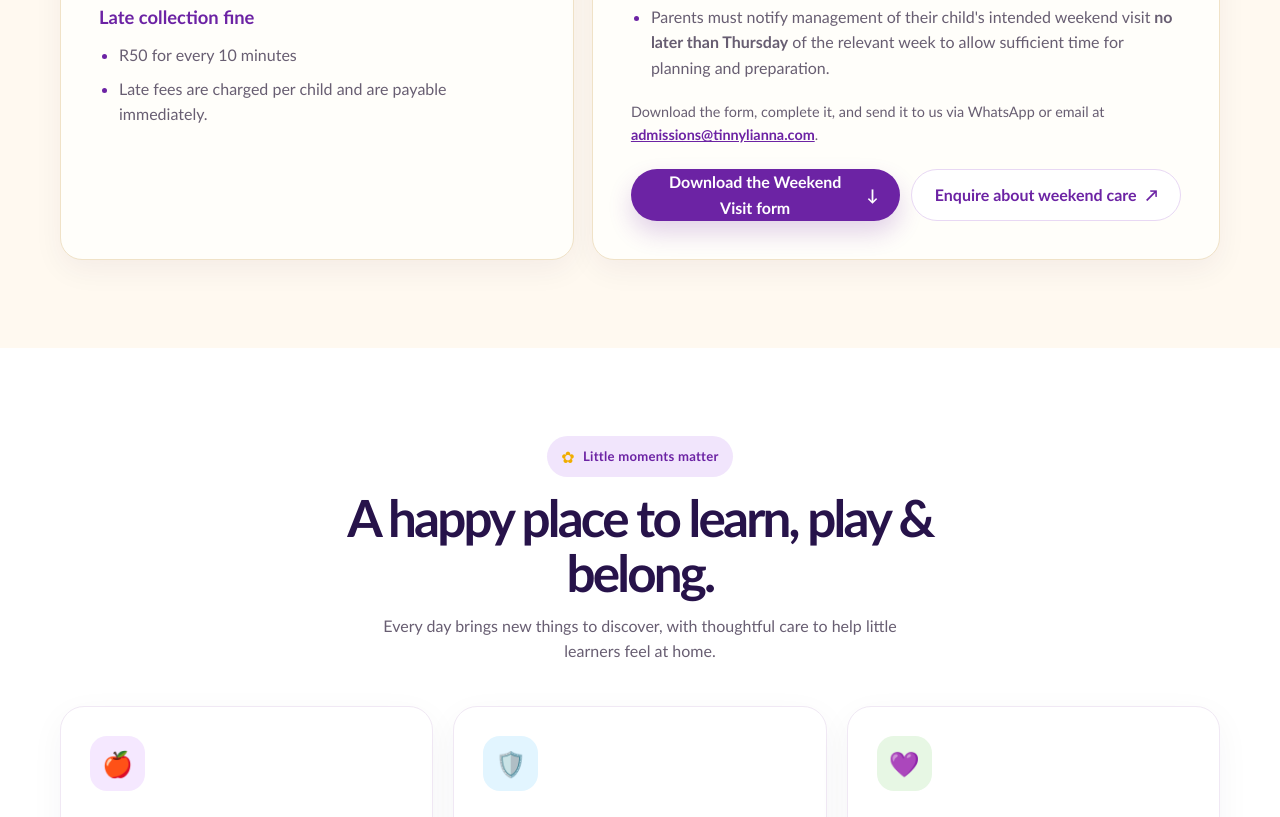
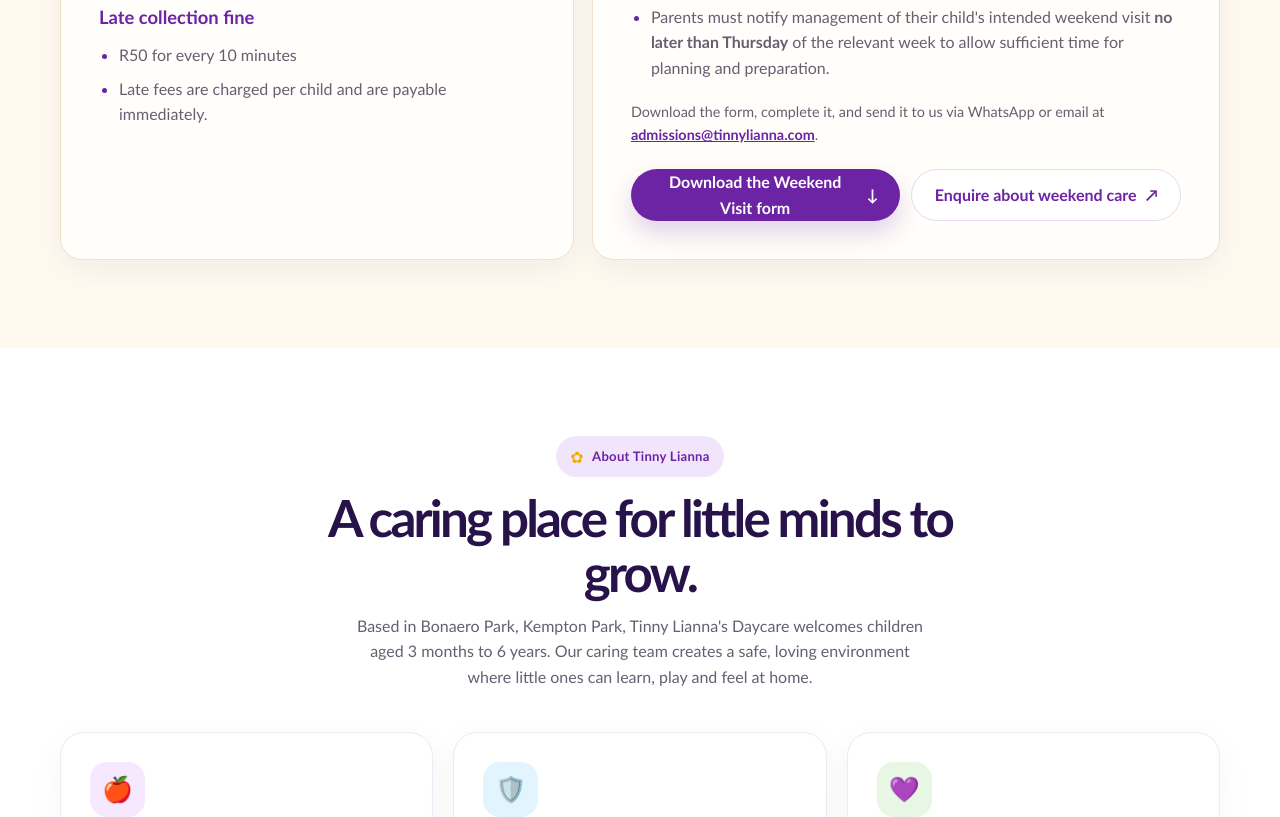
Before and after one commit to Tinny-Lianna/tinny-lianna.github.io, a plain HTML site: page index.html in a window 1280 px wide. Shown: the part 1983-2800 px from the top of the page. Drawn offline with Linux system fonts and the light colour scheme.

Commit message:
Add daycare About section
Co-authored-by: Copilot <223556219+Copilot@users.noreply.github.com>

```diff
--- a/index.html
+++ b/index.html
@@ -19,7 +19,7 @@
       </a>
       <button class="menu-toggle" type="button" aria-label="Open navigation menu" aria-expanded="false" aria-controls="nav-links">☰</button>
       <nav class="nav-links" id="nav-links" aria-label="Main navigation">
-        <a href="#about">Our care</a>
+        <a href="#about">About us</a>
         <a href="#day">A day with us</a>
         <a href="#weekend-visit">Weekend Visit</a>
         <a href="#gallery">Gallery</a>
@@ -127,9 +127,9 @@
     <section class="section features" id="about">
       <div class="wrap">
         <div class="section-heading">
-          <div class="eyebrow"><span aria-hidden="true">✿</span> Little moments matter</div>
-          <h2>A happy place to learn, play &amp; belong.</h2>
-          <p>Every day brings new things to discover, with thoughtful care to help little learners feel at home.</p>
+          <div class="eyebrow"><span aria-hidden="true">✿</span> About Tinny Lianna</div>
+          <h2>A caring place for little minds to grow.</h2>
+          <p>Based in Bonaero Park, Kempton Park, Tinny Lianna's Daycare welcomes children aged 3 months to 6 years. Our caring team creates a safe, loving environment where little ones can learn, play and feel at home.</p>
         </div>
         <div class="feature-grid">
           <article class="feature">
```
